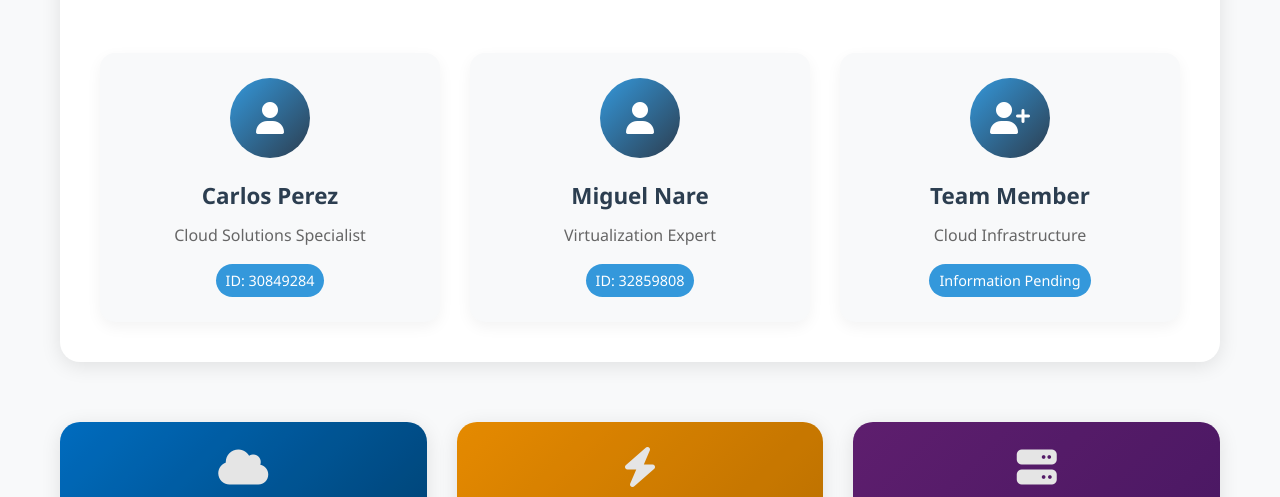
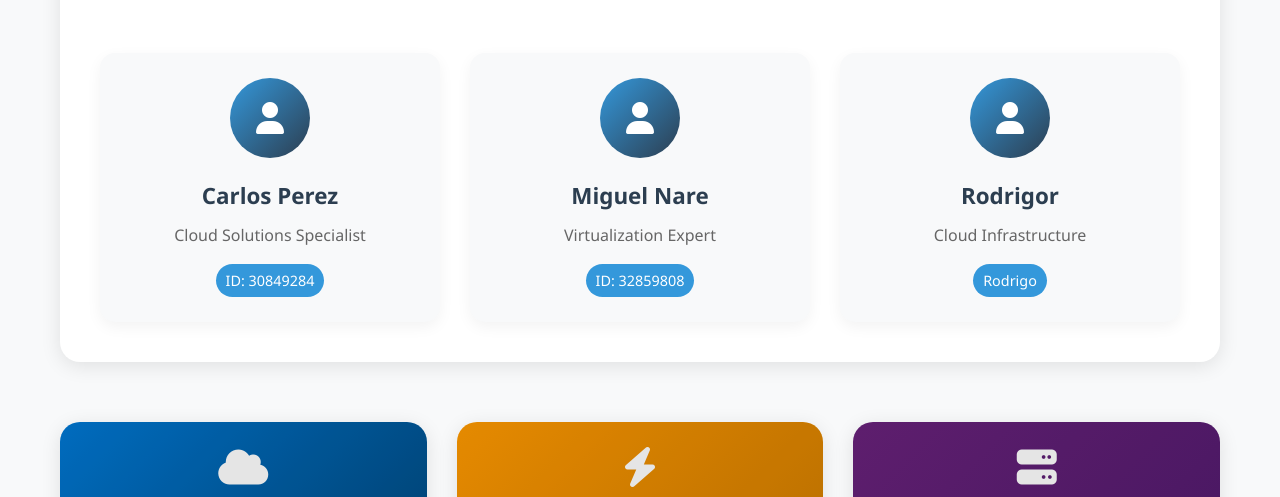
Before and after one commit to CarlosDP20/ExpoIngles, a plain HTML site: page index.html in a window 1280 px wide. Shown: the part 724-1221 px from the top of the page. Drawn offline with Linux system fonts and the light colour scheme.

Commit message:
Update index.html

```diff
--- a/index.html
+++ b/index.html
@@ -653,11 +653,11 @@
                 </div>
                 <div class="member-card">
                     <div class="member-icon">
-                        <i class="fas fa-user-plus"></i>
+                        <i class="fas fa-user"></i>
                     </div>
-                    <h3>Team Member</h3>
+                    <h3>Rodrigor</h3>
                     <p>Cloud Infrastructure</p>
-                    <span class="member-id">Information Pending</span>
+                    <span class="member-id">Rodrigo</span>
                 </div>
             </div>
         </section>
```
